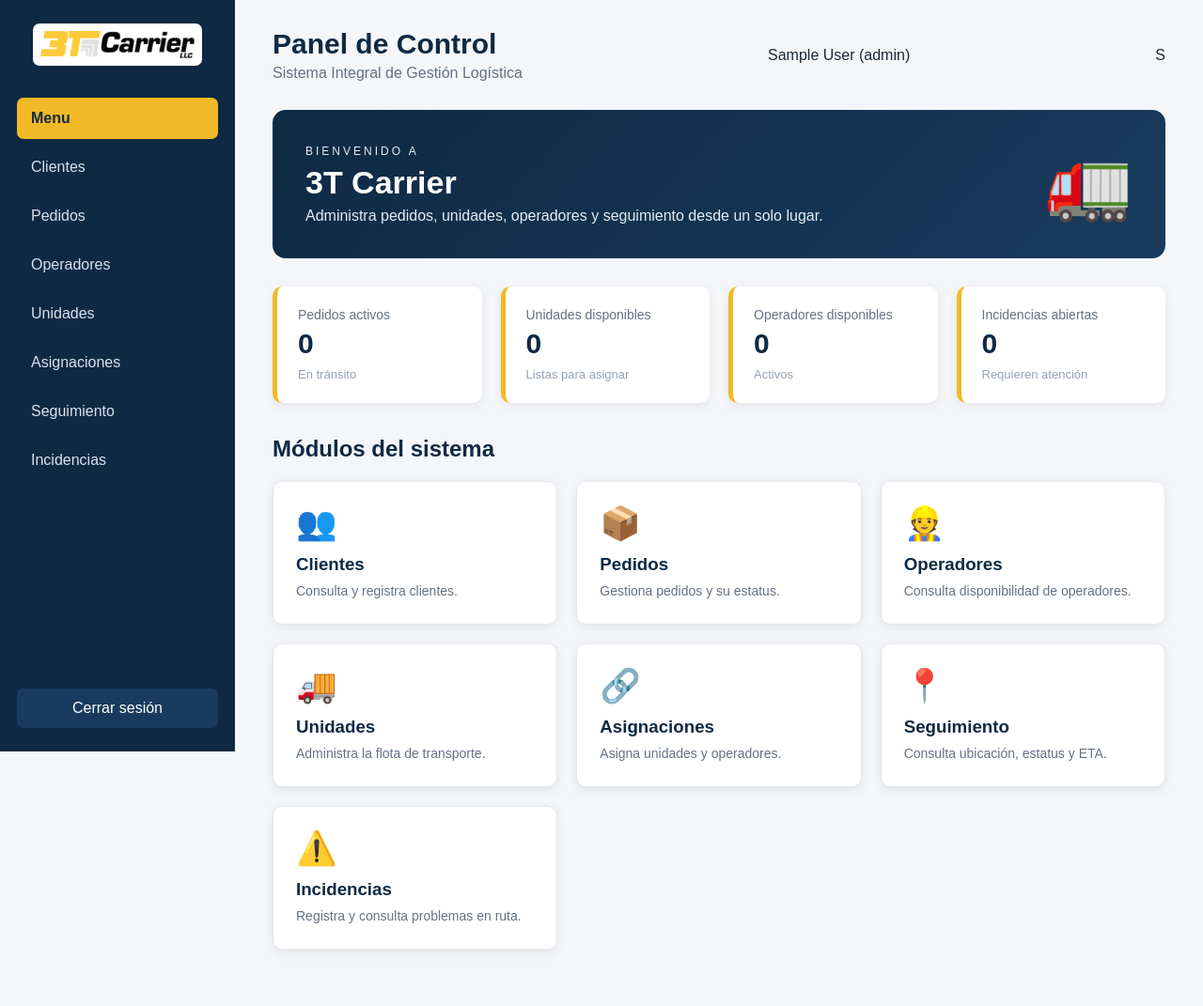
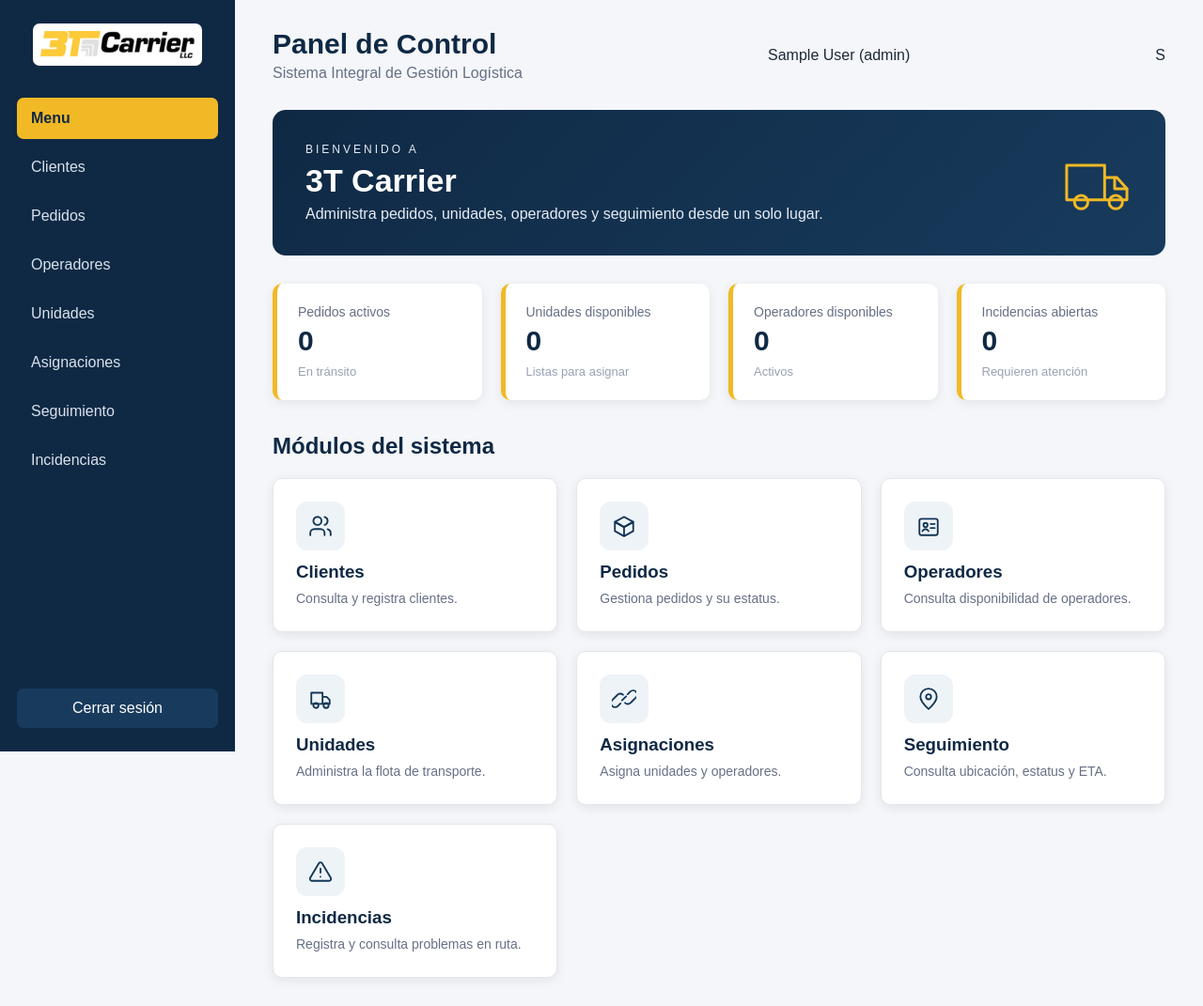
Before and after one commit to Y33SH/3T-carrier-POO, a Flask app: page /dashboard in a window 1280 px wide. Shown: the whole page at 94% size. Before the commit the page ends 1012 px from the top, so only its background shows below. Run offline with Flask 3, Linux system fonts and the light colour scheme; the visitor is signed in with stand-in values (Sample User, id 1); parts of the project's set-up code (start-up, migrations or seed data) failed here and were passed over.

Commit message:
archivos nuevos

```diff
--- a/static/css/estilos.css
+++ b/static/css/estilos.css
@@ -494,7 +494,14 @@
 }
 
 .bienvenida-icono {
-    font-size: 75px;
+    color: #f1b925;
+    flex: 0 0 auto;
+}
+
+.bienvenida-icono svg {
+    display: block;
+    width: 76px;
+    height: 76px;
 }
 
 
@@ -594,9 +601,25 @@
 }
 
 .modulo-icono {
-    font-size: 35px;
-
+    display: flex;
+    align-items: center;
+    justify-content: center;
+    width: 52px;
+    height: 52px;
     margin-bottom: 12px;
+    border-radius: 12px;
+    background-color: #eef3f8;
+    color: #123656;
+}
+
+.modulo-icono svg {
+    width: 26px;
+    height: 26px;
+    fill: none;
+    stroke: currentColor;
+    stroke-width: 1.7;
+    stroke-linecap: round;
+    stroke-linejoin: round;
 }
 
 .modulo-card h3 {
@@ -1323,10 +1346,21 @@
     padding: 30px;
 }
 
-.mapa-icono {
-    font-size: 70px;
-
+.seguimiento-vacio-icono {
+    display: flex;
+    align-items: center;
+    justify-content: center;
+    width: 72px;
+    height: 72px;
     margin-bottom: 15px;
+    border-radius: 50%;
+    background-color: #eef3f8;
+    color: #123656;
+}
+
+.seguimiento-vacio-icono svg {
+    width: 42px;
+    height: 42px;
 }
 
 .mapa-placeholder h3 {
--- a/templates/dashboard.html
+++ b/templates/dashboard.html
@@ -105,8 +105,13 @@
                 </p>
             </div>
 
-            <div class="bienvenida-icono">
-                🚛
+            <div class="bienvenida-icono" aria-hidden="true">
+                <svg xmlns="http://www.w3.org/2000/svg" viewBox="0 0 64 64" fill="none" stroke="currentColor" stroke-width="2.5" stroke-linecap="round" stroke-linejoin="round">
+                    <path d="M5 16h34v31H5zM39 27h11l9 10v10H39z"/>
+                    <circle cx="18" cy="49" r="6"/>
+                    <circle cx="49" cy="49" r="6"/>
+                    <path d="M48 27v10h11"/>
+                </svg>
             </div>
 
         </section>
@@ -147,7 +152,9 @@
             <div class="modulos-grid">
 
                 <a href="/clientes" class="modulo-card">
-                    <div class="modulo-icono">👥</div>
+                    <div class="modulo-icono" aria-hidden="true">
+                        <svg xmlns="http://www.w3.org/2000/svg" viewBox="0 0 24 24"><path d="M16 21v-2a4 4 0 0 0-4-4H6a4 4 0 0 0-4 4v2"/><circle cx="9" cy="7" r="4"/><path d="M22 21v-2a4 4 0 0 0-3-3.87M16 3.13a4 4 0 0 1 0 7.75"/></svg>
+                    </div>
                     <h3>Clientes</h3>
                     <p>
                         Consulta y registra clientes.
@@ -155,7 +162,9 @@
                 </a>
 
                 <a href="/pedidos" class="modulo-card">
-                    <div class="modulo-icono">📦</div>
+                    <div class="modulo-icono" aria-hidden="true">
+                        <svg xmlns="http://www.w3.org/2000/svg" viewBox="0 0 24 24"><path d="m12 3 9 5-9 5-9-5 9-5Z"/><path d="m3 8 9 5 9-5M3 8v9l9 5 9-5V8M12 13v9"/></svg>
+                    </div>
                     <h3>Pedidos</h3>
                     <p>
                         Gestiona pedidos y su estatus.
@@ -163,7 +172,9 @@
                 </a>
 
                 <a href="/operadores" class="modulo-card">
-                    <div class="modulo-icono">👷</div>
+                    <div class="modulo-icono" aria-hidden="true">
+                        <svg xmlns="http://www.w3.org/2000/svg" viewBox="0 0 24 24"><rect x="3" y="5" width="18" height="16" rx="2"/><circle cx="9" cy="11" r="2"/><path d="M6 17c.7-1.3 1.7-2 3-2s2.3.7 3 2M14 10h4M14 14h4"/></svg>
+                    </div>
                     <h3>Operadores</h3>
                     <p>
                         Consulta disponibilidad de operadores.
@@ -171,7 +182,9 @@
                 </a>
 
                 <a href="/unidades" class="modulo-card">
-                    <div class="modulo-icono">🚚</div>
+                    <div class="modulo-icono" aria-hidden="true">
+                        <svg xmlns="http://www.w3.org/2000/svg" viewBox="0 0 24 24"><path d="M3 6h11v11H3zM14 10h4l3 3v4h-7z"/><circle cx="7.5" cy="18.5" r="2.5"/><circle cx="17.5" cy="18.5" r="2.5"/></svg>
+                    </div>
                     <h3>Unidades</h3>
                     <p>
                         Administra la flota de transporte.
@@ -179,7 +192,9 @@
                 </a>
 
                 <a href="/asignaciones" class="modulo-card">
-                    <div class="modulo-icono">🔗</div>
+                    <div class="modulo-icono" aria-hidden="true">
+                        <svg xmlns="http://www.w3.org/2000/svg" viewBox="0 0 24 24"><path d="m10 13.5 4-4"/><path d="M8.5 16.5 6 19a4 4 0 0 1-5.7-5.7l5-5A4 4 0 0 1 11 8"/><path d="m15.5 7.5 2.5-2.5a4 4 0 0 1 5.7 5.7l-5 5A4 4 0 0 1 13 16"/></svg>
+                    </div>
                     <h3>Asignaciones</h3>
                     <p>
                         Asigna unidades y operadores.
@@ -187,7 +202,9 @@
                 </a>
 
                 <a href="/seguimiento" class="modulo-card">
-                    <div class="modulo-icono">📍</div>
+                    <div class="modulo-icono" aria-hidden="true">
+                        <svg xmlns="http://www.w3.org/2000/svg" viewBox="0 0 24 24"><path d="M20 10c0 5-8 12-8 12S4 15 4 10a8 8 0 1 1 16 0Z"/><circle cx="12" cy="10" r="2.5"/></svg>
+                    </div>
                     <h3>Seguimiento</h3>
                     <p>
                         Consulta ubicación, estatus y ETA.
@@ -195,7 +212,9 @@
                 </a>
 
                 <a href="/incidencias" class="modulo-card">
-                    <div class="modulo-icono">⚠️</div>
+                    <div class="modulo-icono" aria-hidden="true">
+                        <svg xmlns="http://www.w3.org/2000/svg" viewBox="0 0 24 24"><path d="M10.3 3.9 1.8 18.2A2 2 0 0 0 3.5 21h17a2 2 0 0 0 1.7-2.8L13.7 3.9a2 2 0 0 0-3.4 0Z"/><path d="M12 9v4M12 17h.01"/></svg>
+                    </div>
                     <h3>Incidencias</h3>
                     <p>
                         Registra y consulta problemas en ruta.
@@ -204,7 +223,9 @@
 
                 {% if session.get('rol') == 'Administrador' %}
                 <a href="{{ url_for('reportes') }}" class="modulo-card">
-                    <div class="modulo-icono">📄</div>
+                    <div class="modulo-icono" aria-hidden="true">
+                        <svg xmlns="http://www.w3.org/2000/svg" viewBox="0 0 24 24"><path d="M14 2H6a2 2 0 0 0-2 2v16a2 2 0 0 0 2 2h12a2 2 0 0 0 2-2V8z"/><path d="M14 2v6h6M8 13h8M8 17h8"/></svg>
+                    </div>
                     <h3>Reportes</h3>
                     <p>Descarga reportes de la operación en PDF.</p>
                 </a>
```
Also changed, not shown: templates/reportes.html (+12 -4 lines), templates/seguimiento.html (+6 -1 lines).
